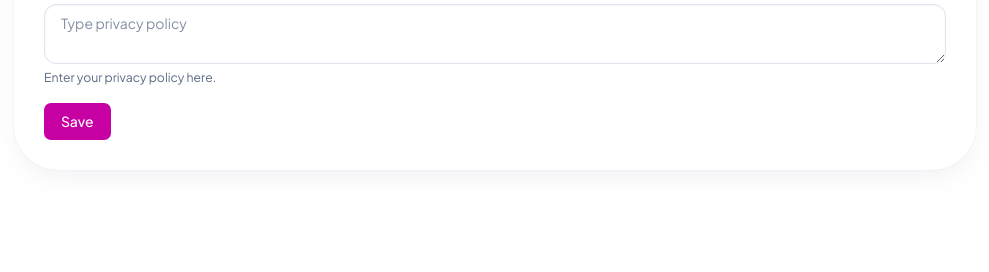
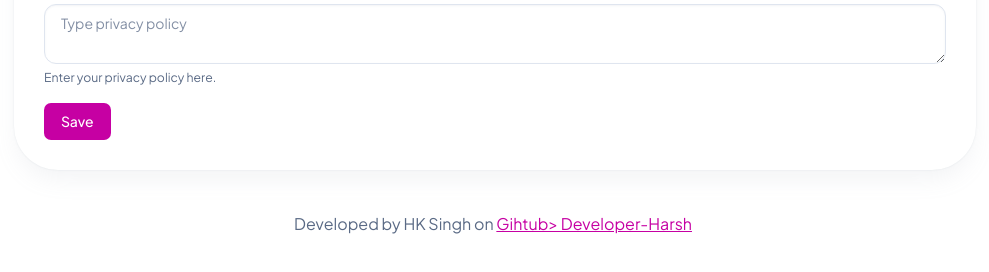
Before and after one commit to Developer-Harsh/Fashon-AdminCP, a PHP site: page /app-details in a window 1280 px wide. Shown: the part 859-1131 px from the top of the page, without its empty margins (280-1269 px from the left). Before the commit the page ends 1030 px from the top, so only its background shows below. Run offline with PHP 8.4, Linux system fonts and the light colour scheme; some libraries are stand-ins or nearby versions.

Commit message:
Added footer to all pages

```diff
--- a/public/app-details.php
+++ b/public/app-details.php
@@ -78,6 +78,11 @@
                         <a href="#" class="btn btn-primary">Save</a>
                     </div>
                 </div>
+                <div class="py-6 px-6 text-center">
+                    <p class="mb-0 fs-4">Developed by HK Singh on <a href="https://github.com/Developer-Harsh/"
+                            target="_blank" class="pe-1 text-primary text-decoration-underline">Gihtub>
+                            Developer-Harsh</a></p>
+                </div>
             </div>
         </div>
     </div>
--- a/public/edit-categories.php
+++ b/public/edit-categories.php
@@ -53,6 +53,11 @@
                         <a href="#" class="btn btn-primary">Save</a>
                     </div>
                 </div>
+                <div class="py-6 px-6 text-center">
+                    <p class="mb-0 fs-4">Developed by HK Singh on <a href="https://github.com/Developer-Harsh/"
+                            target="_blank" class="pe-1 text-primary text-decoration-underline">Gihtub>
+                            Developer-Harsh</a></p>
+                </div>
             </div>
         </div>
     </div>
--- a/public/edit-product.php
+++ b/public/edit-product.php
@@ -103,6 +103,11 @@
                         <a href="#" class="btn btn-primary">Save</a>
                     </div>
                 </div>
+                <div class="py-6 px-6 text-center">
+                    <p class="mb-0 fs-4">Developed by HK Singh on <a href="https://github.com/Developer-Harsh/"
+                            target="_blank" class="pe-1 text-primary text-decoration-underline">Gihtub>
+                            Developer-Harsh</a></p>
+                </div>
             </div>
         </div>
     </div>
--- a/public/manage-categories.php
+++ b/public/manage-categories.php
@@ -88,6 +88,11 @@
                         </div>
                     </div>
                 </div>
+                <div class="py-6 px-6 text-center">
+                    <p class="mb-0 fs-4">Developed by HK Singh on <a href="https://github.com/Developer-Harsh/"
+                            target="_blank" class="pe-1 text-primary text-decoration-underline">Gihtub>
+                            Developer-Harsh</a></p>
+                </div>
             </div>
         </div>
     </div>
--- a/public/manage-products.php
+++ b/public/manage-products.php
@@ -80,6 +80,11 @@
                         </div>
                     </div>
                 </div>
+                <div class="py-6 px-6 text-center">
+                    <p class="mb-0 fs-4">Developed by HK Singh on <a href="https://github.com/Developer-Harsh/"
+                            target="_blank" class="pe-1 text-primary text-decoration-underline">Gihtub>
+                            Developer-Harsh</a></p>
+                </div>
             </div>
         </div>
     </div>
--- a/public/manage-users.php
+++ b/public/manage-users.php
@@ -93,6 +93,11 @@
                         </div>
                     </div>
                 </div>
+                <div class="py-6 px-6 text-center">
+                    <p class="mb-0 fs-4">Developed by HK Singh on <a href="https://github.com/Developer-Harsh/"
+                            target="_blank" class="pe-1 text-primary text-decoration-underline">Gihtub>
+                            Developer-Harsh</a></p>
+                </div>
             </div>
         </div>
     </div>
--- a/public/new-categories.php
+++ b/public/new-categories.php
@@ -54,6 +54,11 @@
                         <a href="#" class="btn btn-primary">Save</a>
                     </div>
                 </div>
+                <div class="py-6 px-6 text-center">
+                    <p class="mb-0 fs-4">Developed by HK Singh on <a href="https://github.com/Developer-Harsh/"
+                            target="_blank" class="pe-1 text-primary text-decoration-underline">Gihtub>
+                            Developer-Harsh</a></p>
+                </div>
             </div>
         </div>
     </div>
```
Also changed, not shown: public/new-product.php (+7 -1 lines).
